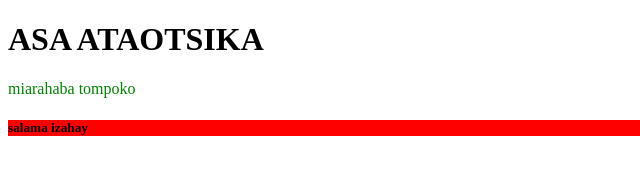
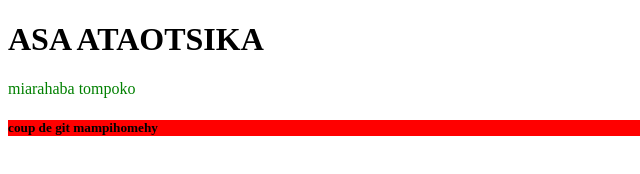
Before and after one commit to oelihasimanitra/hasimbola, a plain HTML site: page index.html in a window 1280 px wide. Shown: the full height of the page, 0-640 px from the left. Drawn offline with Linux system fonts and the light colour scheme.

```diff
--- a/index.html
+++ b/index.html
@@ -9,6 +9,6 @@
 	ASA ATAOTSIKA
 </h1>
 <p>miarahaba tompoko</p>
-<h5>salama izahay</h5>
+<h5>coup de git mampihomehy</h5>
 </body>
 </html>
```
